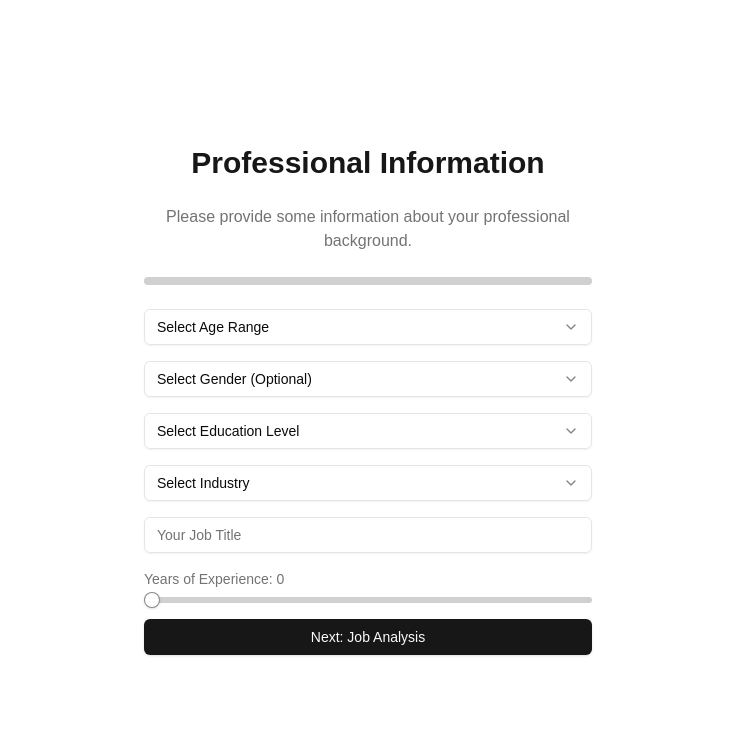
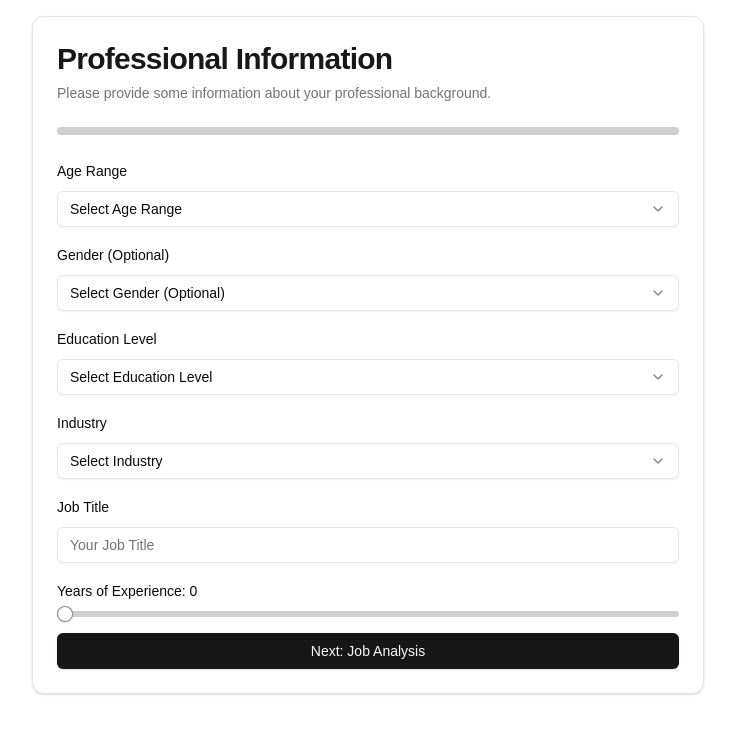
Before and after one commit to jakobwennberg/waitmj, a Next.js app: page /assessment in a window 1280 px wide. Shown: the top 734 px of the page, without its empty margins (272-1007 px from the left). Built offline with nearby package versions, Linux system fonts and the light colour scheme.

Commit message:
Better Error Handling

```diff
--- a/app/assessment/job-analysis/page.tsx
+++ b/app/assessment/job-analysis/page.tsx
@@ -9,6 +9,17 @@ import { Checkbox } from '@/components/ui/checkbox'
 import { Progress } from '@/components/ui/progress'
 import { Label } from '@/components/ui/label'
 import { toast } from '@/hooks/use-toast'
+import { Card, CardContent, CardDescription, CardHeader, CardTitle } from '@/components/ui/card'
+import { Alert, AlertDescription } from '@/components/ui/alert'
+import { AlertCircle } from 'lucide-react'
+
+interface FormErrors {
+  complexTasks?: string;
+  humanInteraction?: string;
+  toolsUsed?: string;
+  creativityLevel?: string;
+  decisionMaking?: string;
+}
 
 export default function JobAnalysisQuestionnaire() {
   const router = useRouter()
@@ -21,6 +32,8 @@ export default function JobAnalysisQuestionnaire() {
   })
   const [progress, setProgress] = useState(0)
   const [isSubmitting, setIsSubmitting] = useState(false)
+  const [errors, setErrors] = useState<FormErrors>({})
+  const [hasAttemptedSubmit, setHasAttemptedSubmit] = useState(false)
 
   const tools = [
     { id: 'word-processing', label: 'Word Processing' },
@@ -34,27 +47,75 @@ export default function JobAnalysisQuestionnaire() {
   const handleInputChange = (name: string, value: string | number | string[]) => {
     setFormData(prev => ({ ...prev, [name]: value }))
     updateProgress()
+
+    // Clear error for this field if it exists
+    if (errors[name as keyof FormErrors]) {
+      setErrors(prev => ({ ...prev, [name]: undefined }))
+    }
   }
 
   const handleCheckboxChange = (id: string, checked: boolean) => {
+    const newToolsUsed = checked
+      ? [...formData.toolsUsed, id]
+      : formData.toolsUsed.filter(item => item !== id)
+
     setFormData(prev => ({
       ...prev,
-      toolsUsed: checked
-        ? [...prev.toolsUsed, id]
-        : prev.toolsUsed.filter(item => item !== id)
+      toolsUsed: newToolsUsed
     }))
+
+    if (errors.toolsUsed) {
+      setErrors(prev => ({ ...prev, toolsUsed: undefined }))
+    }
+
     updateProgress()
   }
 
   const updateProgress = () => {
-    const filledFields = Object.values(formData).filter(value =>
-      Array.isArray(value) ? value.length > 0 : Boolean(value) || value === 0
-    ).length
-    setProgress((filledFields / Object.keys(formData).length) * 100)
+    const requiredFields = ['complexTasks', 'toolsUsed']
+    const filledRequiredFields = requiredFields.filter(field => {
+      if (field === 'toolsUsed') {
+        return formData.toolsUsed.length > 0
+      }
+      return formData[field as keyof typeof formData]
+    }).length
+    setProgress((filledRequiredFields / requiredFields.length) * 100)
+  }
+
+  const validateForm = (): boolean => {
+    const newErrors: FormErrors = {}
+    let isValid = true
+
+    if (!formData.complexTasks.trim()) {
+      newErrors.complexTasks = 'Please describe your complex tasks'
+      isValid = false
+    } else if (formData.complexTasks.length < 20) {
+      newErrors.complexTasks = 'Please provide a more detailed description (at least 20 characters)'
+      isValid = false
+    }
+
+    if (formData.toolsUsed.length === 0) {
+      newErrors.toolsUsed = 'Please select at least one tool that you use'
+      isValid = false
+    }
+
+    setErrors(newErrors)
+    return isValid
   }
 
   const handleSubmit = async (e: React.FormEvent) => {
     e.preventDefault()
+    setHasAttemptedSubmit(true)
+
+    if (!validateForm()) {
+      toast({
+        title: "Form Validation Error",
+        description: "Please fill in all required fields correctly.",
+        variant: "destructive",
+      })
+      return
+    }
+
     setIsSubmitting(true)
 
     try {
@@ -75,11 +136,7 @@ export default function JobAnalysisQuestionnaire() {
       if (data.success) {
         router.push(`/assessment/processing?score=${data.score}`)
       } else {
-        toast({
-          title: "Error",
-          description: data.message || "Failed to submit job analysis",
-          variant: "destructive",
-        })
+        throw new Error(data.message || "Failed to submit job analysis")
       }
     } catch (error) {
       console.error('Error submitting job analysis:', error)
@@ -94,23 +151,46 @@ export default function JobAnalysisQuestionnaire() {
   }
 
   return (
-    <div className="min-h-screen bg-background flex flex-col items-center justify-center p-4">
-      <div className="w-full max-w-2xl">
-        <h1 className="text-3xl font-bold text-primary mb-6 text-center">In-Depth Job Analysis</h1>
-        <p className="text-muted-foreground mb-6 text-center">
+    <div className="min-h-screen bg-background p-4">
+      <Card className="max-w-2xl mx-auto">
+        <CardHeader>
+          <CardTitle className="text-3xl font-bold text-primary">In-Depth Job Analysis</CardTitle>
+          <CardDescription>
             Please provide detailed information about your job responsibilities and skills.
-        </p>
+          </CardDescription>
+        </CardHeader>
+        <CardContent>
+          {hasAttemptedSubmit && Object.keys(errors).length > 0 && (
+            <Alert variant="destructive" className="mb-6">
+              <AlertCircle className="h-4 w-4" />
+              <AlertDescription>
+                Please correct the following errors:
+                <ul className="list-disc pl-4 mt-2">
+                  {Object.entries(errors).map(([field, error]) => (
+                    <li key={field}>{error}</li>
+                  ))}
+                </ul>
+              </AlertDescription>
+            </Alert>
+          )}
+
           <Progress value={progress} className="mb-6" />
+
           <form onSubmit={handleSubmit} className="space-y-6">
             <div className="space-y-2">
-            <Label htmlFor="complexTasks">Describe the most complex tasks you perform in your role:</Label>
+              <Label htmlFor="complexTasks" className="required">
+                Describe the most complex tasks you perform in your role:
+              </Label>
               <Textarea
                 id="complexTasks"
                 value={formData.complexTasks}
                 onChange={(e) => handleInputChange('complexTasks', e.target.value)}
                 placeholder="E.g., Analyzing large datasets to identify market trends..."
-              required
+                className={errors.complexTasks && hasAttemptedSubmit ? 'border-red-500' : ''}
               />
+              {errors.complexTasks && hasAttemptedSubmit && (
+                <p className="text-sm text-red-500 mt-1">{errors.complexTasks}</p>
+              )}
             </div>
 
             <div className="space-y-2">
@@ -121,16 +201,17 @@ export default function JobAnalysisQuestionnaire() {
                 step={1}
                 value={[formData.humanInteraction]}
                 onValueChange={(value) => handleInputChange('humanInteraction', value[0])}
+                className="mt-2"
               />
-            <div className="flex justify-between text-sm text-muted-foreground">
+              <div className="flex justify-between text-sm text-muted-foreground mt-1">
                 <span>Minimal (1)</span>
                 <span>Extensive (10)</span>
               </div>
             </div>
 
             <div className="space-y-2">
-            <Label>Which tools do you regularly use? (Select all that apply)</Label>
-            <div className="grid grid-cols-2 gap-4">
+              <Label className="required">Which tools do you regularly use? (Select all that apply)</Label>
+              <div className="grid grid-cols-2 gap-4 mt-2">
                 {tools.map((tool) => (
                   <div key={tool.id} className="flex items-center space-x-2">
                     <Checkbox
@@ -138,10 +219,15 @@ export default function JobAnalysisQuestionnaire() {
                       checked={formData.toolsUsed.includes(tool.id)}
                       onCheckedChange={(checked) => handleCheckboxChange(tool.id, checked as boolean)}
                     />
-                  <Label htmlFor={tool.id}>{tool.label}</Label>
+                    <Label htmlFor={tool.id} className="text-sm font-normal">
+                      {tool.label}
+                    </Label>
                   </div>
                 ))}
               </div>
+              {errors.toolsUsed && hasAttemptedSubmit && (
+                <p className="text-sm text-red-500 mt-1">{errors.toolsUsed}</p>
+              )}
             </div>
 
             <div className="space-y-2">
@@ -152,8 +238,9 @@ export default function JobAnalysisQuestionnaire() {
                 step={1}
                 value={[formData.creativityLevel]}
                 onValueChange={(value) => handleInputChange('creativityLevel', value[0])}
+                className="mt-2"
               />
-            <div className="flex justify-between text-sm text-muted-foreground">
+              <div className="flex justify-between text-sm text-muted-foreground mt-1">
                 <span>Low (1)</span>
                 <span>High (10)</span>
               </div>
@@ -167,8 +254,9 @@ export default function JobAnalysisQuestionnaire() {
                 step={1}
                 value={[formData.decisionMaking]}
                 onValueChange={(value) => handleInputChange('decisionMaking', value[0])}
+                className="mt-2"
               />
-            <div className="flex justify-between text-sm text-muted-foreground">
+              <div className="flex justify-between text-sm text-muted-foreground mt-1">
                 <span>Simple (1)</span>
                 <span>Very Complex (10)</span>
               </div>
@@ -182,7 +270,8 @@ export default function JobAnalysisQuestionnaire() {
               {isSubmitting ? "Submitting..." : "Submit and See Results"}
             </Button>
           </form>
-      </div>
+        </CardContent>
+      </Card>
     </div>
   )
 }
--- a/app/assessment/page.tsx
+++ b/app/assessment/page.tsx
@@ -14,6 +14,23 @@ import {
 import { Slider } from '@/components/ui/slider'
 import { Progress } from '@/components/ui/progress'
 import { toast } from '@/hooks/use-toast'
+import {
+  Card,
+  CardContent,
+  CardDescription,
+  CardHeader,
+  CardTitle,
+} from "@/components/ui/card"
+import { Label } from '@/components/ui/label'
+import { Alert, AlertDescription } from '@/components/ui/alert'
+import { AlertCircle } from 'lucide-react'
+
+interface FormErrors {
+  ageRange?: string;
+  educationLevel?: string;
+  industry?: string;
+  jobTitle?: string;
+}
 
 export default function AssessmentQuestionnaire() {
   const router = useRouter()
@@ -27,10 +44,17 @@ export default function AssessmentQuestionnaire() {
   })
   const [progress, setProgress] = useState(0)
   const [isSubmitting, setIsSubmitting] = useState(false)
+  const [errors, setErrors] = useState<FormErrors>({})
+  const [hasAttemptedSubmit, setHasAttemptedSubmit] = useState(false)
 
   const handleInputChange = (name: string, value: string | number) => {
     setFormData(prev => ({ ...prev, [name]: value }))
     updateProgress()
+
+    // Clear error for this field if it exists
+    if (errors[name as keyof FormErrors]) {
+      setErrors(prev => ({ ...prev, [name]: undefined }))
+    }
   }
 
   const handleSliderChange = (value: number[]) => {
@@ -39,29 +63,52 @@ export default function AssessmentQuestionnaire() {
   }
 
   const updateProgress = () => {
-    const filledFields = Object.values(formData).filter(Boolean).length
-    setProgress((filledFields / Object.keys(formData).length) * 100)
+    const requiredFields = ['ageRange', 'educationLevel', 'industry', 'jobTitle']
+    const filledRequiredFields = requiredFields.filter(field => formData[field as keyof typeof formData]).length
+    setProgress((filledRequiredFields / requiredFields.length) * 100)
   }
 
-  const validateForm = () => {
-    const requiredFields = ['ageRange', 'educationLevel', 'industry', 'jobTitle']
-    const missingFields = requiredFields.filter(field => !formData[field])
+  const validateForm = (): boolean => {
+    const newErrors: FormErrors = {}
+    let isValid = true
 
-    if (missingFields.length > 0) {
-      toast({
-        title: "Missing Required Fields",
-        description: `Please fill in: ${missingFields.join(', ')}`,
-        variant: "destructive",
-      })
-      return false
+    if (!formData.ageRange) {
+      newErrors.ageRange = 'Please select your age range'
+      isValid = false
     }
-    return true
+
+    if (!formData.educationLevel) {
+      newErrors.educationLevel = 'Please select your education level'
+      isValid = false
+    }
+
+    if (!formData.industry) {
+      newErrors.industry = 'Please select your industry'
+      isValid = false
+    }
+
+    if (!formData.jobTitle) {
+      newErrors.jobTitle = 'Please enter your job title'
+      isValid = false
+    } else if (formData.jobTitle.length < 2) {
+      newErrors.jobTitle = 'Job title must be at least 2 characters long'
+      isValid = false
+    }
+
+    setErrors(newErrors)
+    return isValid
   }
 
   const handleSubmit = async (e: React.FormEvent) => {
     e.preventDefault()
+    setHasAttemptedSubmit(true)
 
     if (!validateForm()) {
+      toast({
+        title: "Form Validation Error",
+        description: "Please fill in all required fields correctly.",
+        variant: "destructive",
+      })
       return
     }
 
@@ -83,15 +130,10 @@ export default function AssessmentQuestionnaire() {
       }
 
       if (data.success) {
-        // Store the initial assessment data in sessionStorage
         sessionStorage.setItem('initialAssessment', JSON.stringify(formData))
         router.push('/assessment/job-analysis')
       } else {
-        toast({
-          title: "Error",
-          description: data.message || "Failed to submit assessment",
-          variant: "destructive",
-        })
+        throw new Error(data.message || "Failed to submit assessment")
       }
     } catch (error) {
       console.error('Error submitting assessment:', error)
@@ -106,16 +148,40 @@ export default function AssessmentQuestionnaire() {
   }
 
   return (
-    <div className="min-h-screen bg-background flex flex-col items-center justify-center p-4">
-      <div className="w-full max-w-md">
-        <h1 className="text-3xl font-bold text-primary mb-6 text-center">Professional Information</h1>
-        <p className="text-muted-foreground mb-6 text-center">
+    <div className="min-h-screen bg-background p-4">
+      <Card className="max-w-2xl mx-auto">
+        <CardHeader>
+          <CardTitle className="text-3xl font-bold text-primary">Professional Information</CardTitle>
+          <CardDescription>
             Please provide some information about your professional background.
-        </p>
+          </CardDescription>
+        </CardHeader>
+        <CardContent>
+          {hasAttemptedSubmit && Object.keys(errors).length > 0 && (
+            <Alert variant="destructive" className="mb-6">
+              <AlertCircle className="h-4 w-4" />
+              <AlertDescription>
+                Please correct the following errors:
+                <ul className="list-disc pl-4 mt-2">
+                  {Object.entries(errors).map(([field, error]) => (
+                    <li key={field}>{error}</li>
+                  ))}
+                </ul>
+              </AlertDescription>
+            </Alert>
+          )}
+
           <Progress value={progress} className="mb-6" />
+
           <form onSubmit={handleSubmit} className="space-y-4">
-          <Select name="ageRange" onValueChange={(value) => handleInputChange('ageRange', value)} required>
-            <SelectTrigger>
+            <div className="space-y-2">
+              <Label htmlFor="ageRange" className="required">Age Range</Label>
+              <Select
+                name="ageRange"
+                value={formData.ageRange}
+                onValueChange={(value) => handleInputChange('ageRange', value)}
+              >
+                <SelectTrigger className={errors.ageRange && hasAttemptedSubmit ? 'border-red-500' : ''}>
                   <SelectValue placeholder="Select Age Range" />
                 </SelectTrigger>
                 <SelectContent>
@@ -126,8 +192,18 @@ export default function AssessmentQuestionnaire() {
                   <SelectItem value="55+">55+</SelectItem>
                 </SelectContent>
               </Select>
+              {errors.ageRange && hasAttemptedSubmit && (
+                <p className="text-sm text-red-500 mt-1">{errors.ageRange}</p>
+              )}
+            </div>
 
-          <Select name="gender" onValueChange={(value) => handleInputChange('gender', value)}>
+            <div className="space-y-2">
+              <Label htmlFor="gender">Gender (Optional)</Label>
+              <Select
+                name="gender"
+                value={formData.gender}
+                onValueChange={(value) => handleInputChange('gender', value)}
+              >
                 <SelectTrigger>
                   <SelectValue placeholder="Select Gender (Optional)" />
                 </SelectTrigger>
@@ -138,9 +214,16 @@ export default function AssessmentQuestionnaire() {
                   <SelectItem value="prefer-not-to-say">Prefer not to say</SelectItem>
                 </SelectContent>
               </Select>
+            </div>
 
-          <Select name="educationLevel" onValueChange={(value) => handleInputChange('educationLevel', value)} required>
-            <SelectTrigger>
+            <div className="space-y-2">
+              <Label htmlFor="educationLevel" className="required">Education Level</Label>
+              <Select
+                name="educationLevel"
+                value={formData.educationLevel}
+                onValueChange={(value) => handleInputChange('educationLevel', value)}
+              >
+                <SelectTrigger className={errors.educationLevel && hasAttemptedSubmit ? 'border-red-500' : ''}>
                   <SelectValue placeholder="Select Education Level" />
                 </SelectTrigger>
                 <SelectContent>
@@ -150,9 +233,19 @@ export default function AssessmentQuestionnaire() {
                   <SelectItem value="phd">Ph.D. or Doctorate</SelectItem>
                 </SelectContent>
               </Select>
+              {errors.educationLevel && hasAttemptedSubmit && (
+                <p className="text-sm text-red-500 mt-1">{errors.educationLevel}</p>
+              )}
+            </div>
 
-          <Select name="industry" onValueChange={(value) => handleInputChange('industry', value)} required>
-            <SelectTrigger>
+            <div className="space-y-2">
+              <Label htmlFor="industry" className="required">Industry</Label>
+              <Select
+                name="industry"
+                value={formData.industry}
+                onValueChange={(value) => handleInputChange('industry', value)}
+              >
+                <SelectTrigger className={errors.industry && hasAttemptedSubmit ? 'border-red-500' : ''}>
                   <SelectValue placeholder="Select Industry" />
                 </SelectTrigger>
                 <SelectContent>
@@ -163,20 +256,30 @@ export default function AssessmentQuestionnaire() {
                   <SelectItem value="other">Other</SelectItem>
                 </SelectContent>
               </Select>
+              {errors.industry && hasAttemptedSubmit && (
+                <p className="text-sm text-red-500 mt-1">{errors.industry}</p>
+              )}
+            </div>
 
+            <div className="space-y-2">
+              <Label htmlFor="jobTitle" className="required">Job Title</Label>
               <Input
+                id="jobTitle"
                 name="jobTitle"
                 value={formData.jobTitle}
                 onChange={(e) => handleInputChange('jobTitle', e.target.value)}
                 placeholder="Your Job Title"
-            required
+                className={errors.jobTitle && hasAttemptedSubmit ? 'border-red-500' : ''}
               />
+              {errors.jobTitle && hasAttemptedSubmit && (
+                <p className="text-sm text-red-500 mt-1">{errors.jobTitle}</p>
+              )}
+            </div>
 
-          <div>
-            <label className="block text-sm font-medium text-muted-foreground mb-2">
-              Years of Experience: {formData.yearsOfExperience}
-            </label>
+            <div className="space-y-2">
+              <Label htmlFor="yearsOfExperience">Years of Experience: {formData.yearsOfExperience}</Label>
               <Slider
+                id="yearsOfExperience"
                 min={0}
                 max={40}
                 step={1}
@@ -193,7 +296,8 @@ export default function AssessmentQuestionnaire() {
               {isSubmitting ? "Submitting..." : "Next: Job Analysis"}
             </Button>
           </form>
-      </div>
+        </CardContent>
+      </Card>
     </div>
   )
 }
--- /dev/null
+++ b/components/ui/alert.tsx
@@ -0,0 +1,58 @@
+import * as React from "react"
+import { cva, type VariantProps } from "class-variance-authority"
+import { cn } from "@/lib/utils"
+
+const alertVariants = cva(
+  "relative w-full rounded-lg border p-4 [&>svg~*]:pl-7 [&>svg+div]:translate-y-[-3px] [&>svg]:absolute [&>svg]:left-4 [&>svg]:top-4 [&>svg]:text-foreground",
+  {
+    variants: {
+      variant: {
+        default: "bg-background text-foreground",
+        destructive:
+          "border-destructive/50 text-destructive dark:border-destructive [&>svg]:text-destructive",
+      },
+    },
+    defaultVariants: {
+      variant: "default",
+    },
+  }
+)
+
+const Alert = React.forwardRef<
+  HTMLDivElement,
+  React.HTMLAttributes<HTMLDivElement> & VariantProps<typeof alertVariants>
+>(({ className, variant, ...props }, ref) => (
+  <div
+    ref={ref}
+    role="alert"
+    className={cn(alertVariants({ variant }), className)}
+    {...props}
+  />
+))
+Alert.displayName = "Alert"
+
+const AlertTitle = React.forwardRef<
+  HTMLParagraphElement,
+  React.HTMLAttributes<HTMLHeadingElement>
+>(({ className, ...props }, ref) => (
+  <h5
+    ref={ref}
+    className={cn("mb-1 font-medium leading-none tracking-tight", className)}
+    {...props}
+  />
+))
+AlertTitle.displayName = "AlertTitle"
+
+const AlertDescription = React.forwardRef<
+  HTMLParagraphElement,
+  React.HTMLAttributes<HTMLParagraphElement>
+>(({ className, ...props }, ref) => (
+  <div
+    ref={ref}
+    className={cn("text-sm [&_p]:leading-relaxed", className)}
+    {...props}
+  />
+))
+AlertDescription.displayName = "AlertDescription"
+
+export { Alert, AlertTitle, AlertDescription }
--- a/package.json
+++ b/package.json
@@ -20,7 +20,7 @@
     "@radix-ui/react-slot": "^1.1.0",
     "@radix-ui/react-tabs": "^1.1.1",
     "@radix-ui/react-tooltip": "^1.1.4",
-    "class-variance-authority": "^0.7.0",
+    "class-variance-authority": "^0.7.1",
     "clsx": "^2.1.1",
     "lucide-react": "^0.461.0",
     "next": "14.2.16",
@@ -30,6 +30,7 @@
     "tailwindcss-animate": "^1.0.7"
   },
   "devDependencies": {
+    "@shadcn/ui": "^0.0.4",
     "@types/node": "^20",
     "@types/react": "^18",
     "@types/react-dom": "^18",
```
Also changed, not shown: 1 other file (tests, documents, lock files or other folders). Lines whose indentation alone changed are shown as unchanged.
